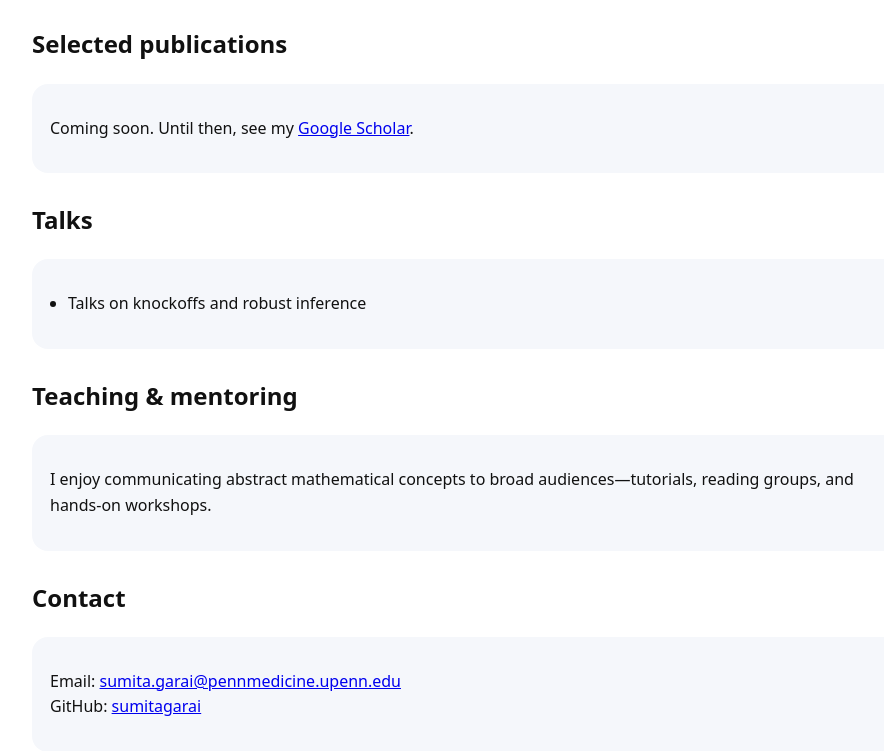
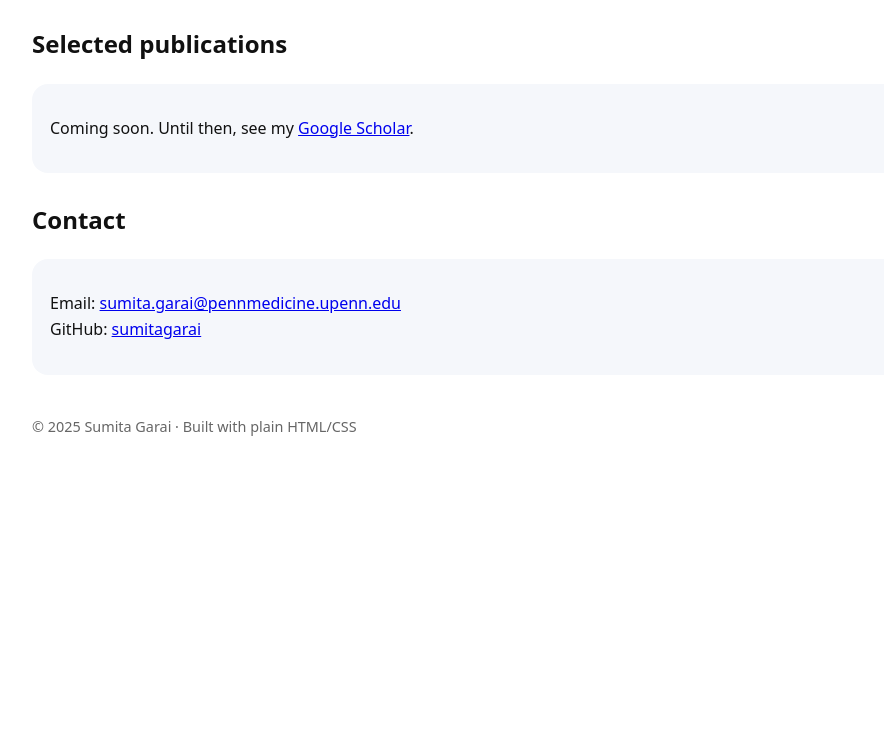
Before and after one commit to sumitagarai/sumitagarai.github.io, a plain HTML site: page index.html in a window 1280 px wide. Shown: the part 505-1256 px from the top of the page, without its empty margins (174-1058 px from the left). After the commit the page ends 975 px from the top, so only its background shows below. Drawn offline with Linux system fonts and the light colour scheme.

Commit message:
Small tweaks index.html

```diff
--- a/index.html
+++ b/index.html
@@ -63,17 +63,7 @@
       <p>Coming soon. Until then, see my <a href="https://scholar.google.com/" target="_blank" rel="noopener">Google Scholar</a>.</p>
     </div>
 
-    <h2 id="talks">Talks</h2>
-    <div class="card">
-      <ul class="links">
-      <li>Talks on knockoffs and robust inference</li>
-      </ul>
-    </div>
 
-    <h2 id="teaching">Teaching &amp; mentoring</h2>
-    <div class="card">
-      <p>I enjoy communicating abstract mathematical concepts to broad audiences—tutorials, reading groups, and hands‑on workshops.</p>
-    </div>
 
     <h2 id="contact">Contact</h2>
     <div class="card">
```
